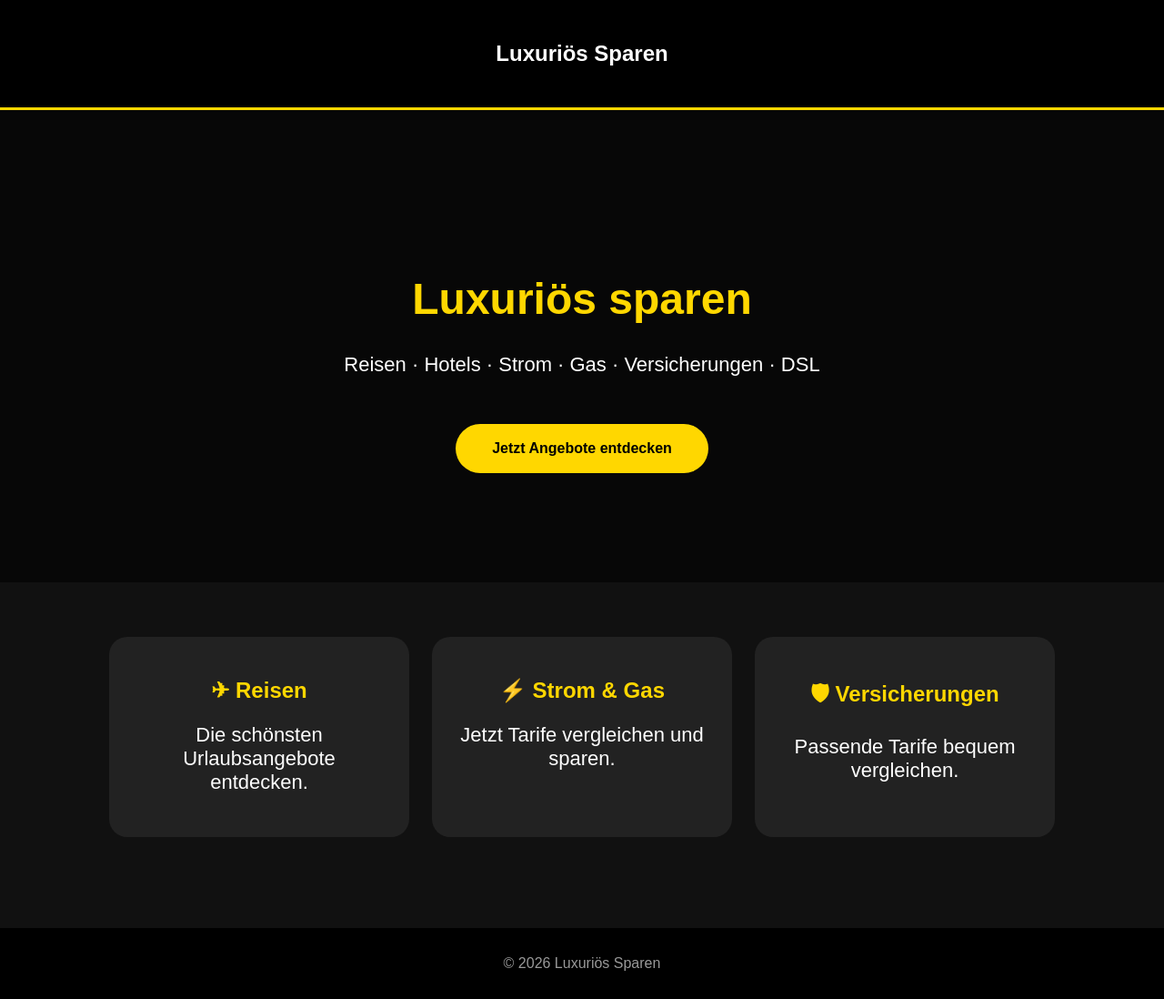
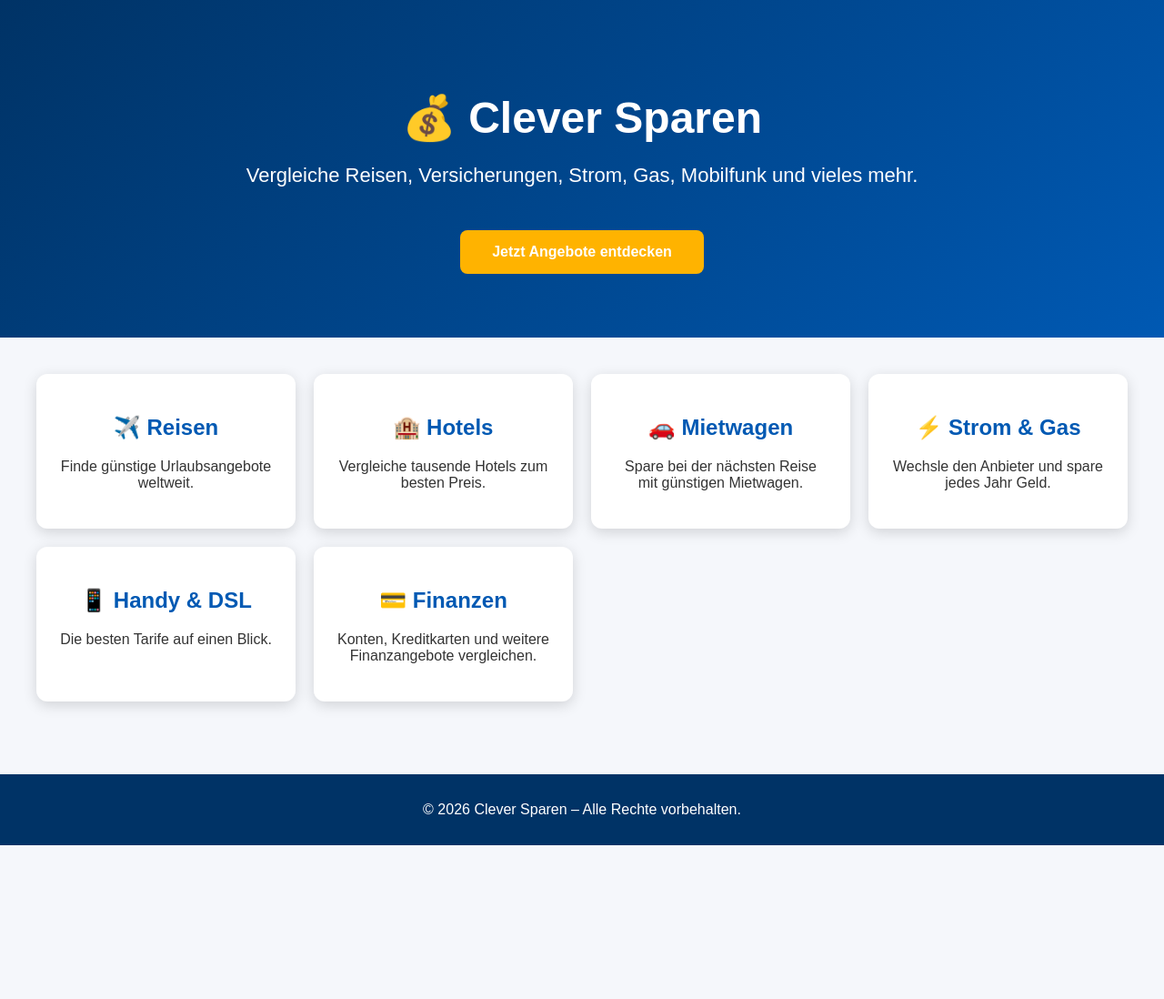
Before and after one commit to cleversparen/luxurioes-sparen, a plain HTML site: page index.html in a window 1280 px wide. Shown: the whole page at 91% size. After the commit the page ends 929 px from the top, so only its background shows below. Drawn offline with Linux system fonts and the light colour scheme.

Commit message:
Update index.html

```diff
--- a/index.html
+++ b/index.html
@@ -3,72 +3,72 @@
 <head>
 <meta charset="UTF-8">
 <meta name="viewport" content="width=device-width, initial-scale=1.0">
-<title>Luxuriös Sparen</title>
+<title>Clever Sparen – Vergleiche & Reiseangebote</title>
 
 <style>
 body{
 margin:0;
 font-family:Arial,sans-serif;
-background:#111;
-color:white;
-text-align:center;
+background:#f5f7fb;
+color:#333;
 }
 
 header{
-background:#000;
-padding:25px;
-border-bottom:3px solid gold;
+background:linear-gradient(135deg,#003366,#0059b3);
+color:white;
+text-align:center;
+padding:70px 20px;
 }
 
-h1{
-color:gold;
+header h1{
 font-size:48px;
-margin-top:60px;
+margin-bottom:10px;
 }
 
-p{
+header p{
 font-size:22px;
 }
 
 .button{
 display:inline-block;
-margin-top:30px;
-padding:18px 40px;
-background:gold;
-color:black;
+margin-top:25px;
+padding:15px 35px;
+background:#ffb300;
+color:#fff;
+text-decoration:none;
+border-radius:8px;
 font-weight:bold;
-text-decoration:none;
-border-radius:40px;
 }
 
-.hero{
-padding:120px 20px;
-background:linear-gradient(rgba(0,0,0,.6),rgba(0,0,0,.6));
+.container{
+max-width:1200px;
+margin:auto;
+padding:40px 20px;
 }
 
 .cards{
-display:flex;
-justify-content:center;
-flex-wrap:wrap;
-gap:25px;
-padding:60px 20px;
+display:grid;
+grid-template-columns:repeat(auto-fit,minmax(250px,1fr));
+gap:20px;
 }
 
 .card{
-width:280px;
-background:#222;
+background:white;
+border-radius:12px;
 padding:25px;
-border-radius:20px;
+box-shadow:0 4px 15px rgba(0,0,0,0.15);
+text-align:center;
 }
 
 .card h2{
-color:gold;
+color:#0059b3;
 }
 
 footer{
+background:#003366;
+color:white;
+text-align:center;
 padding:30px;
-background:#000;
-color:#999;
 margin-top:40px;
 }
 </style>
@@ -78,41 +78,52 @@ margin-top:40px;
 <body>
 
 <header>
-<h2>Luxuriös Sparen</h2>
+<h1>💰 Clever Sparen</h1>
+<p>Vergleiche Reisen, Versicherungen, Strom, Gas, Mobilfunk und vieles mehr.</p>
+
+<a href="#" class="button">Jetzt Angebote entdecken</a>
 </header>
 
-<div class="hero">
-<h1>Luxuriös sparen</h1>
-
-<p>Reisen · Hotels · Strom · Gas · Versicherungen · DSL</p>
-
-<a class="button" href="#">Jetzt Angebote entdecken</a>
-
-</div>
+<div class="container">
 
 <div class="cards">
 
 <div class="card">
-<h2>✈ Reisen</h2>
-<p>Die schönsten Urlaubsangebote entdecken.</p>
+<h2>✈️ Reisen</h2>
+<p>Finde günstige Urlaubsangebote weltweit.</p>
+</div>
+
+<div class="card">
+<h2>🏨 Hotels</h2>
+<p>Vergleiche tausende Hotels zum besten Preis.</p>
+</div>
+
+<div class="card">
+<h2>🚗 Mietwagen</h2>
+<p>Spare bei der nächsten Reise mit günstigen Mietwagen.</p>
 </div>
 
 <div class="card">
 <h2>⚡ Strom & Gas</h2>
-<p>Jetzt Tarife vergleichen und sparen.</p>
+<p>Wechsle den Anbieter und spare jedes Jahr Geld.</p>
 </div>
 
 <div class="card">
-<h2>🛡 Versicherungen</h2>
-<p>Passende Tarife bequem vergleichen.</p>
+<h2>📱 Handy & DSL</h2>
+<p>Die besten Tarife auf einen Blick.</p>
+</div>
+
+<div class="card">
+<h2>💳 Finanzen</h2>
+<p>Konten, Kreditkarten und weitere Finanzangebote vergleichen.</p>
+</div>
+
 </div>
 
 </div>
 
 <footer>
-
-© 2026 Luxuriös Sparen
-
+© 2026 Clever Sparen – Alle Rechte vorbehalten.
 </footer>
 
 </body>
```
